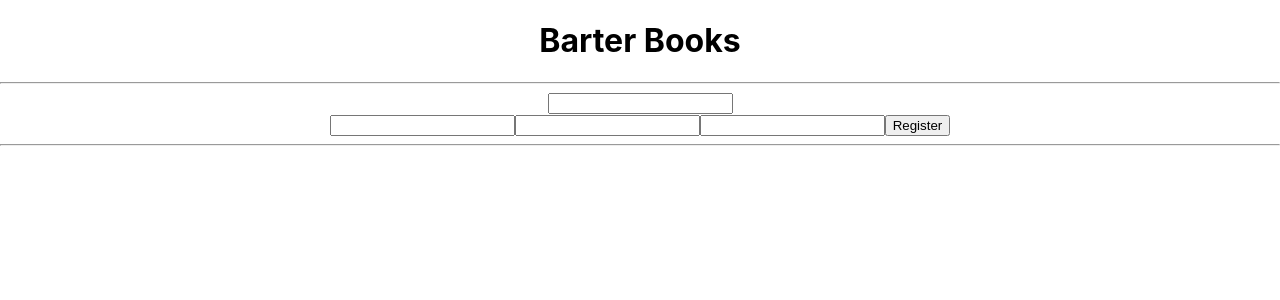
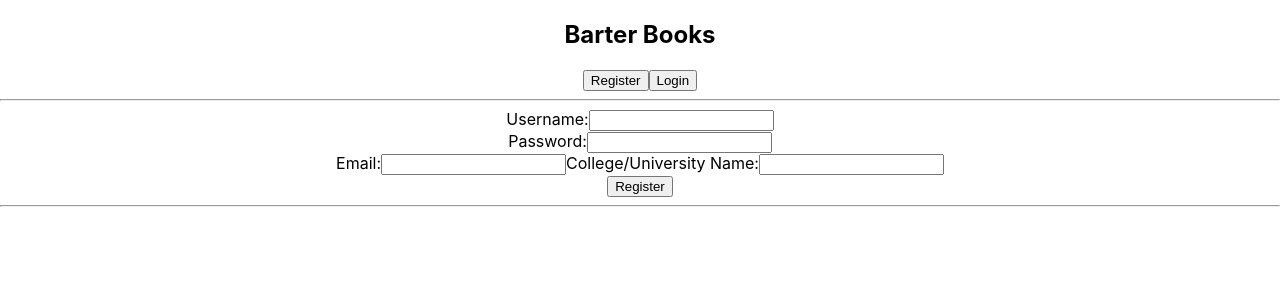
Before and after one commit to gchar031/barterbooks, a React (Create React App) app in the folder client/: page /register in a window 1280 px wide. Shown: the top 300 px of the page. Built offline with nearby package versions, Linux system fonts and the light colour scheme.

Commit message:
register complete but collge txt bug issue

```diff
--- a/client/src/components/Header.jsx
+++ b/client/src/components/Header.jsx
@@ -1,9 +1,30 @@
-import React from 'react'
-
-export default function Header() {
+import React from "react";
+import { Link } from "react-router-dom";
+export default function Header(props) {
+  const { currentStudent, handleLogout } = props;
+  console.log(currentStudent);
+  function checkLogin() {
+    console.log(currentStudent);
+    return currentStudent ? (
+      <div>
+        <h3> Hello, {currentStudent.username} </h3>
+        <button onClick={handleLogout}>Logout</button>
+      </div>
+    ) : (
+      <div className="">
+        <Link to="/register">
+          <button>Register</button>
+        </Link>
+        <Link to="/login">
+          <button>Login</button>
+        </Link>
+      </div>
+    );
+  }
   return (
-    <div>
+    <nav>
       <h1>Barter Books</h1>
-    </div>
-  )
+      {checkLogin()}
+    </nav>
+  );
 }
--- a/client/src/components/Layout.jsx
+++ b/client/src/components/Layout.jsx
@@ -3,10 +3,10 @@ import Header from "./Header";
 import Footer from "./Footer";
 
 export default function Layout(props) {
-  const { currentUser, handleLogout } = props;
+  const { currentStudent, handleLogout } = props;
   return (
     <div>
-      <Header currentUser={currentUser} handleLogout={handleLogout} />
+      <Header currentStudent={currentStudent} handleLogout={handleLogout} />
       <hr />
       {props.children}
       <hr />
--- a/client/src/screens/Login.jsx
+++ b/client/src/screens/Login.jsx
@@ -18,19 +18,31 @@ export default function Login(props) {
 
   return (
     <form
-      onChange={handleChange}
       onSubmit={(e) => {
         e.preventDefault();
         handleLogin(formData);
       }}
     >
       <label>
-        <input type="text" name="username" value={username} required />
+        <input
+          type="text"
+          name="username"
+          value={username}
+          onChange={handleChange}
+          required
+        />
       </label>
       <br />
       <label>
-        <input type="password" name="password" value={password} required />
+        <input
+          type="password"
+          name="password"
+          value={password}
+          onChange={handleChange}
+          required
+        />
       </label>
+      <br />
       <button type="submit">Login</button>
     </form>
   );
--- a/client/src/screens/Register.jsx
+++ b/client/src/screens/Register.jsx
@@ -12,6 +12,7 @@ export default function Register(props) {
 
   function handleChange(e) {
     const { name, value } = e.target;
+    console.log(name, value);
     setFormData((prevState) => ({
       ...prevState,
       [name]: value,
@@ -20,25 +21,49 @@ export default function Register(props) {
 
   return (
     <form
-      onChange={handleChange}
       onSubmit={(e) => {
         e.preventDefault();
         handleRegister(formData);
       }}
     >
-      <label>
-        <input type="text" name="username" value={username} required />
+      <label htmlFor="username">
+        {" "}
+        Username:
+        <input
+          type="text"
+          name="username"
+          value={username}
+          onChange={handleChange}
+          required
+        />
       </label>
       <br />
-      <label>
-        <input type="password" name="password" value={password} required />
-      </label>
-      <label>
-        <input type="email" name="email" value={email} required />
-      </label>
-      <label>
-        <input type="college_name" name="collgeName" value={college_name} />
-      </label>
+      <label htmlFor="passord">Password:</label>
+      <input
+        type="password"
+        name="password"
+        value={password}
+        onChange={handleChange}
+        required
+      />
+      <br />
+      <label htmlFor="email"> Email:</label>
+      <input
+        type="email"
+        name="email"
+        value={email}
+        onChange={handleChange}
+        required
+      />
+      <label htmlFor="college_name">College/University Name:</label>
+      <input
+        type="text"
+        name="collge_name"
+        value={college_name}
+        onChange={handleChange}
+      />
+
+      <br />
       <button type="submit">Register</button>
     </form>
   );
--- a/client/src/services/auth.js
+++ b/client/src/services/auth.js
@@ -1,14 +1,14 @@
-import api from './api-config'
+import api from "./api-config";
 
 export const loginStudent = async (loginData) => {
-  const resp = await api.post('/auth/login', { authentication: loginData })
-  localStorage.setItem('authToken', resp.data.token)
-  api.defaults.headers.common.authorization = `Bearer ${resp.data.token}`
-  return resp.data.student
-}
+  const resp = await api.post("/auth/login", { authentication: loginData });
+  localStorage.setItem("authToken", resp.data.token);
+  api.defaults.headers.common.authorization = `Bearer ${resp.data.token}`;
+  return resp.data.student;
+};
 
 export const registerStudent = async (registerData) => {
-  const resp = await api.post("/student", { student: registerData });
+  const resp = await api.post("/students", { student: registerData });
   localStorage.setItem("authToken", resp.data.token);
   api.defaults.headers.common.authorization = `Bearer ${resp.data.token}`;
   return resp.data.student;
```
Also changed, not shown: client/src/components/Login.jsx (deleted), client/src/components/Register.jsx (deleted).
